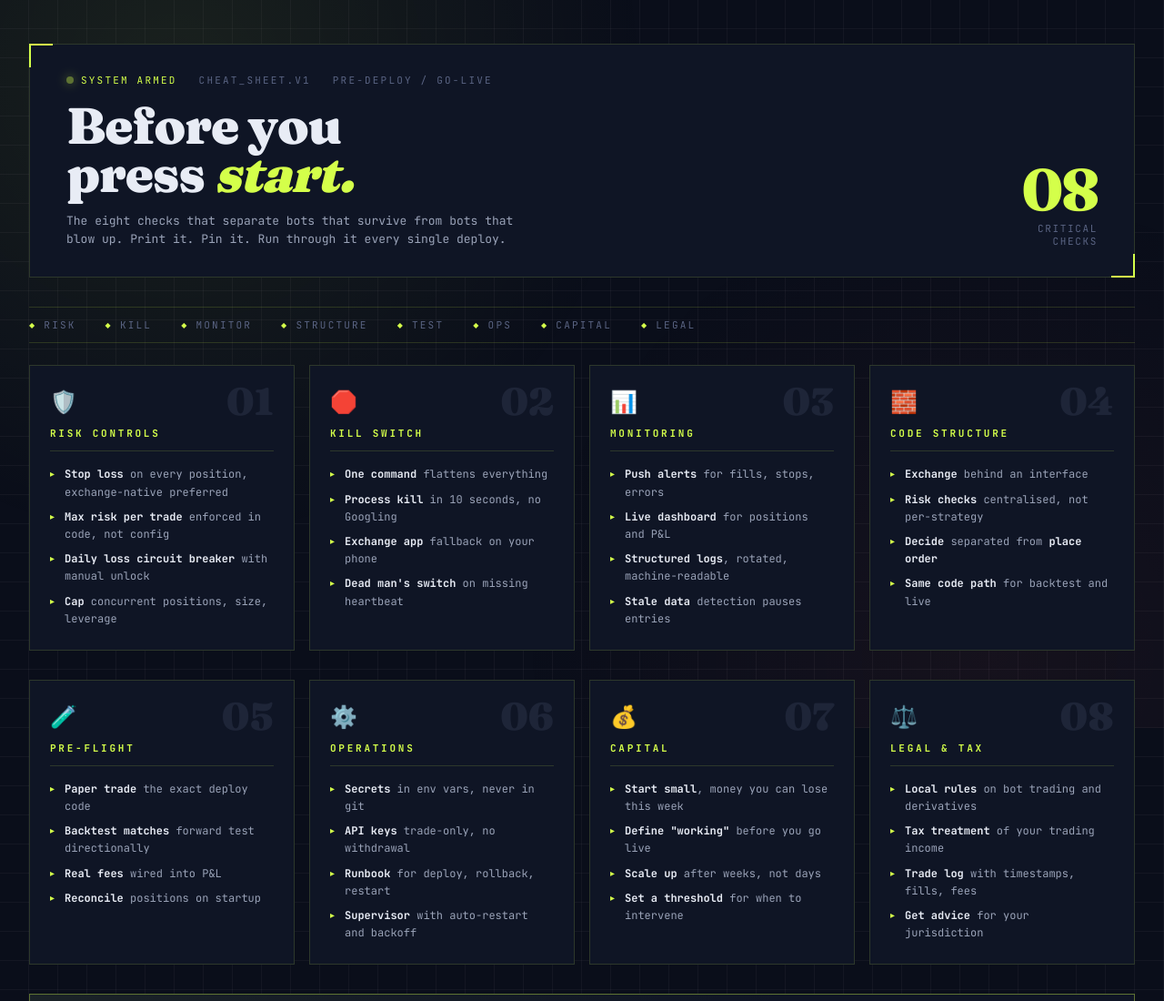
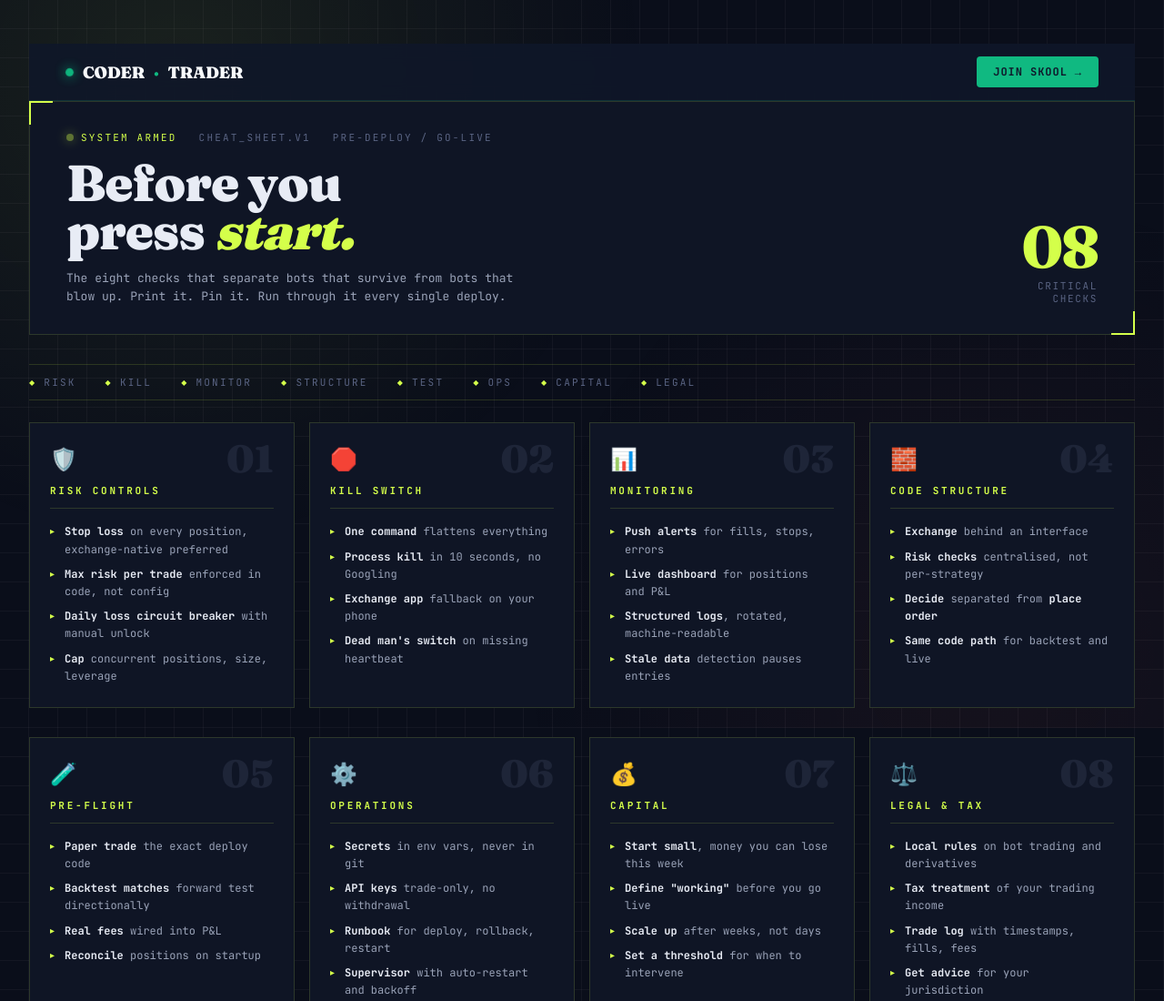
Before and after one commit to coder-trader/public_content, a plain HTML site: page content/cheat-sheet.html in a window 1280 px wide. Shown: the top 1100 px of the page at 91% size. Drawn offline with Linux system fonts and the light colour scheme; the site is published under a folder, as on GitHub Pages, so addresses that start at the root find nothing.

Commit message:
Update script path in cheat sheet for relative linking

```diff
--- a/content/cheat-sheet.html
+++ b/content/cheat-sheet.html
@@ -507,5 +507,5 @@
 
 </body>
   </main>
-  <script src="/assets/navbar.js"></script>
+  <script src="../assets/navbar.js"></script>
 </html>
```
